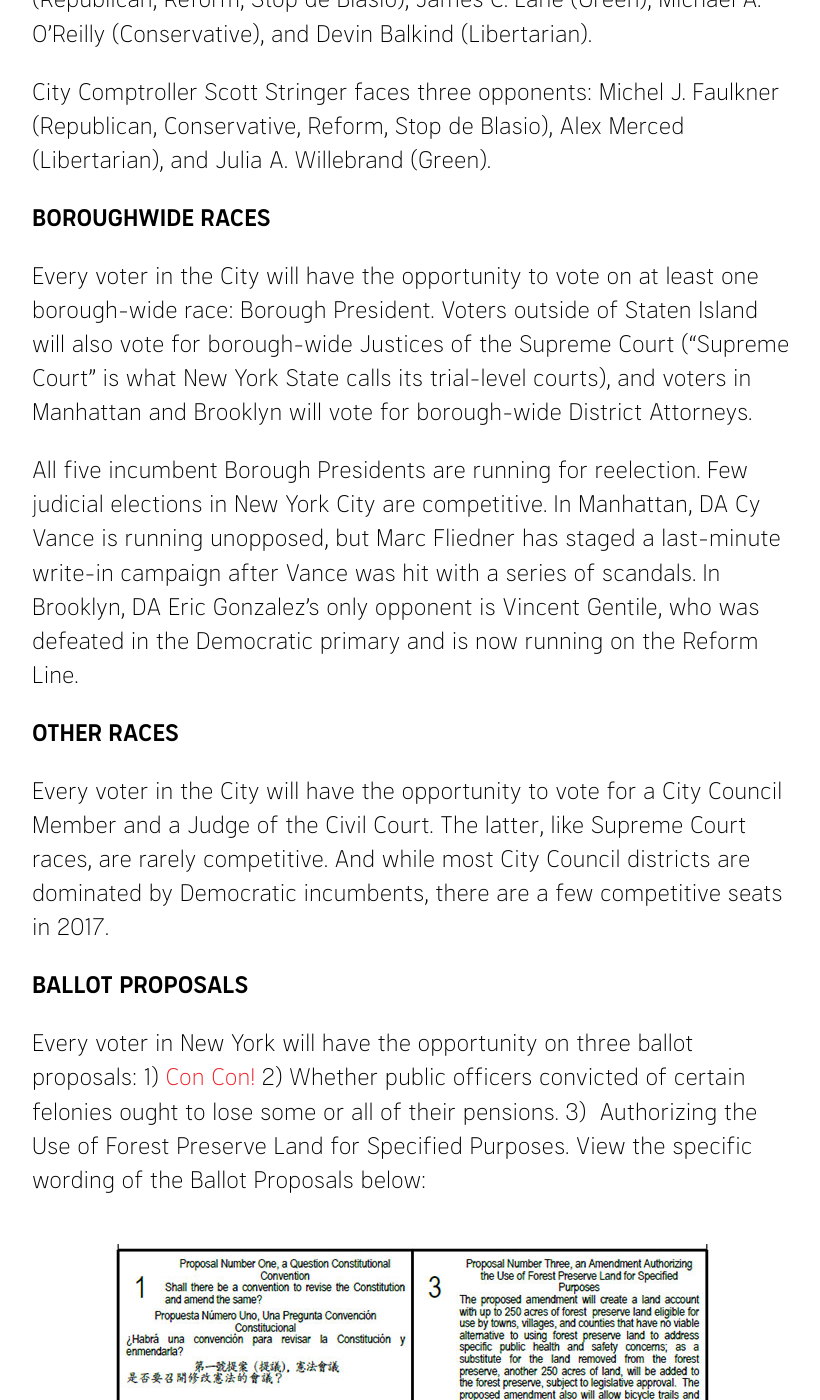
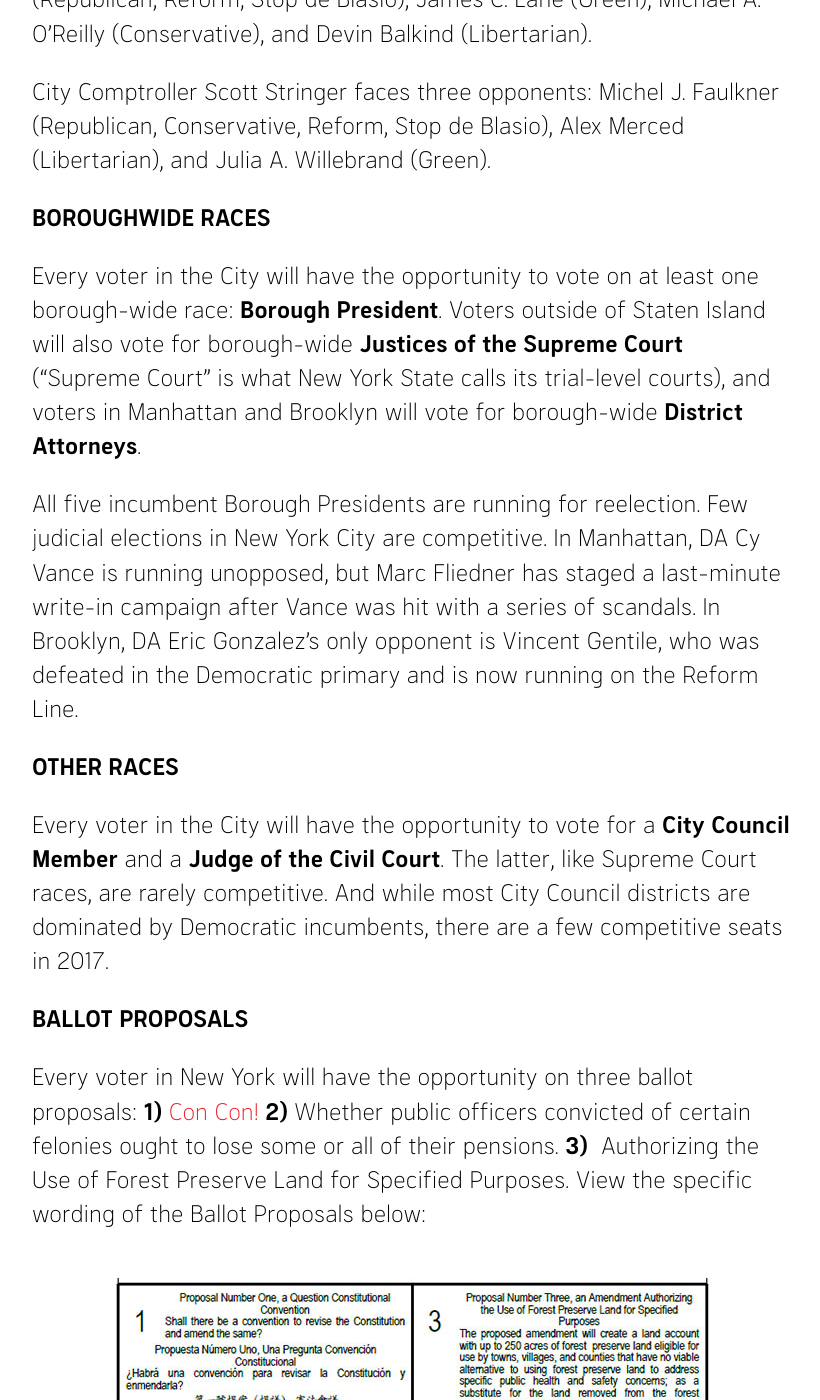
Before and after one commit to nycdsa/the-thorn, a Jekyll site: the page built from src/_posts/2017-10-30-de-blasios-bad-week-2017-ballot-preview.md, in a window 1280 px wide and 1400 px high, scrolled down 4351 px. Shown: the whole window, without its empty margins (228-1048 px from the left). Built offline with Jekyll 4.4.1, drawn with Linux system fonts in a browser that asks for light colours; some of the changed text lies outside the part shown.

```diff
--- a/src/_posts/2017-10-30-de-blasios-bad-week-2017-ballot-preview.md
+++ b/src/_posts/2017-10-30-de-blasios-bad-week-2017-ballot-preview.md
@@ -28,7 +28,7 @@ Before this year's general election on November 7, 2017, you can find your polli
 
 **CITYWIDE RACES**
 
-Every voter in the City will have the opportunity to vote on three citywide positions: Mayor, Public Advocate, and Comptroller. In all three races, a heavily favored incumbent is running for reelection on both the Democratic and Working Families Party lines.
+Every voter in the City will have the opportunity to vote on three citywide positions: **Mayor**, **Public Advocate**, and **Comptroller**. In all three races, a heavily favored incumbent is running for reelection on both the Democratic and Working Families Party lines.
 
 Mayor De Blasio's challengers include two of his opponents in the Democratic primary --- Sal Albanese (now running on the Reform line) and Michael Tolkin (now running on the Smart Cities line). He also faces Akeem Browder (Green Party), Aaron Commey (Libertarian), Bo Dietl (Dump the Mayor), and Nicole Malliotakis (Republican, Conservative, Stop de Blasio).
 
@@ -38,16 +38,16 @@ City Comptroller Scott Stringer faces three opponents: Michel J. Faulkner (Repub
 
 **BOROUGHWIDE RACES**
 
-Every voter in the City will have the opportunity to vote on at least one borough-wide race: Borough President. Voters outside of Staten Island will also vote for borough-wide Justices of the Supreme Court ("Supreme Court" is what New York State calls its trial-level courts), and voters in Manhattan and Brooklyn will vote for borough-wide District Attorneys.
+Every voter in the City will have the opportunity to vote on at least one borough-wide race: **Borough President**. Voters outside of Staten Island will also vote for borough-wide **Justices of the Supreme Court** ("Supreme Court" is what New York State calls its trial-level courts), and voters in Manhattan and Brooklyn will vote for borough-wide **District Attorneys**.
 
 All five incumbent Borough Presidents are running for reelection. Few judicial elections in New York City are competitive. In Manhattan, DA Cy Vance is running unopposed, but Marc Fliedner has staged a last-minute write-in campaign after Vance was hit with a series of scandals. In Brooklyn, DA Eric Gonzalez's only opponent is Vincent Gentile, who was defeated in the Democratic primary and is now running on the Reform Line.
 
 **OTHER RACES**
 
-Every voter in the City will have the opportunity to vote for a City Council Member and a Judge of the Civil Court. The latter, like Supreme Court races, are rarely competitive. And while most City Council districts are dominated by Democratic incumbents, there are a few competitive seats in 2017.
+Every voter in the City will have the opportunity to vote for a **City Council Member** and a **Judge of the Civil Court**. The latter, like Supreme Court races, are rarely competitive. And while most City Council districts are dominated by Democratic incumbents, there are a few competitive seats in 2017.
 
 **BALLOT PROPOSALS**
 
-Every voter in New York will have the opportunity on three ballot proposals: 1) [Con Con!](https://thethorn.nyc/posts/constitutional-convention/#in-depth-constitutional-convention) 2) Whether public officers convicted of certain felonies ought to lose some or all of their pensions. 3)  Authorizing the Use of Forest Preserve Land for Specified Purposes. View the specific wording of the Ballot Proposals below:
+Every voter in New York will have the opportunity on three ballot proposals: **1)** [Con Con!](https://thethorn.nyc/posts/constitutional-convention/#in-depth-constitutional-convention) **2)** Whether public officers convicted of certain felonies ought to lose some or all of their pensions. **3)**  Authorizing the Use of Forest Preserve Land for Specified Purposes. View the specific wording of the Ballot Proposals below:
 
 !["sample-ballot.jpg"](https://raw.githubusercontent.com/nycdsa/the-thorn/master/src/images/sample-ballot.jpg)
```
